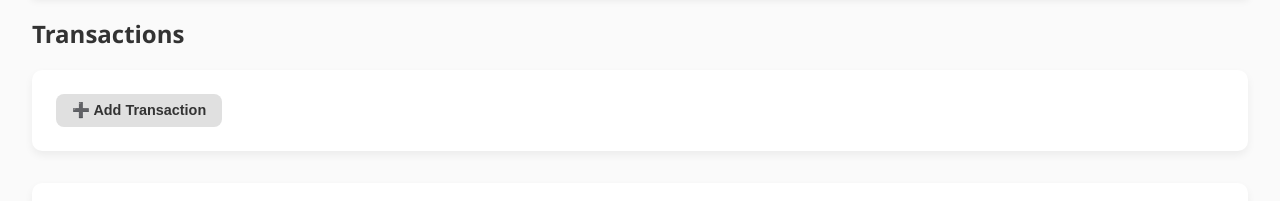
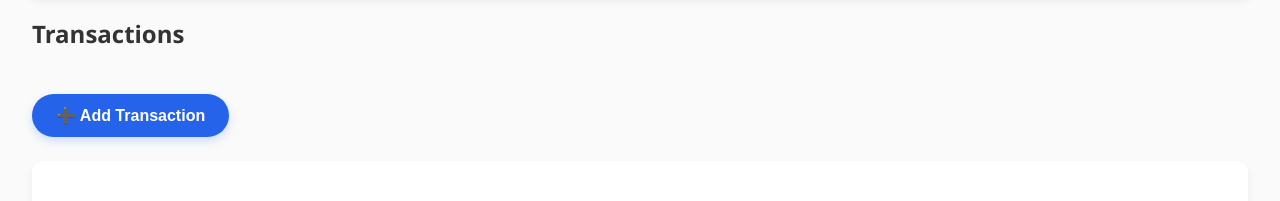
Before and after one commit to victorvaladez1/accountability-finance, a React (Create React App) app in the folder frontend/: page /transactions in a window 1280 px wide. Shown: the part 149-350 px from the top of the page. Built offline with nearby package versions, Linux system fonts and the light colour scheme; no server answers; sample sign-in values are in the browser's storage.

Commit message:
match Add Transaction button to Add Holding button style for UI consistency

```diff
--- a/frontend/src/components/EditTransactionModal.css
+++ b/frontend/src/components/EditTransactionModal.css
@@ -92,3 +92,26 @@
   .cancel-btn:hover {
     background-color: #d1d5db;
   }
+
+  .add-transaction-btn {
+    background-color: #2563eb;
+    color: white;
+    font-weight: bold;
+    padding: 0.75rem 1.5rem;
+    font-size: 1rem;
+    border: none;
+    border-radius: 999px;
+    box-shadow: 0 4px 10px rgba(37, 99, 235, 0.2);
+    cursor: pointer;
+    transition: background-color 0.3s ease, transform 0.2s ease;
+    display: inline-flex;
+    align-items: center;
+    gap: 0.5rem;
+    margin-top: 1.5em;
+    margin-bottom: 1.5em;
+  }
+
+  .add-transaction-btn:hover {
+    background-color: #1e40af;
+    transform: translateY(-2px);
+  }
--- a/frontend/src/pages/Transactions.js
+++ b/frontend/src/pages/Transactions.js
@@ -160,16 +160,15 @@ function Transactions() {
   return (
     <div className="page-container">
       <Navbar />
+
       <h2>Transactions</h2>
 
-      <div className="section-card">
         <button
           className="add-transaction-btn"
           onClick={() => setShowAddModal(true)}
         >
           ➕ Add Transaction
         </button>
-      </div>
 
       {/* 🔍 Filters */}
       <div className="section-card">
```
